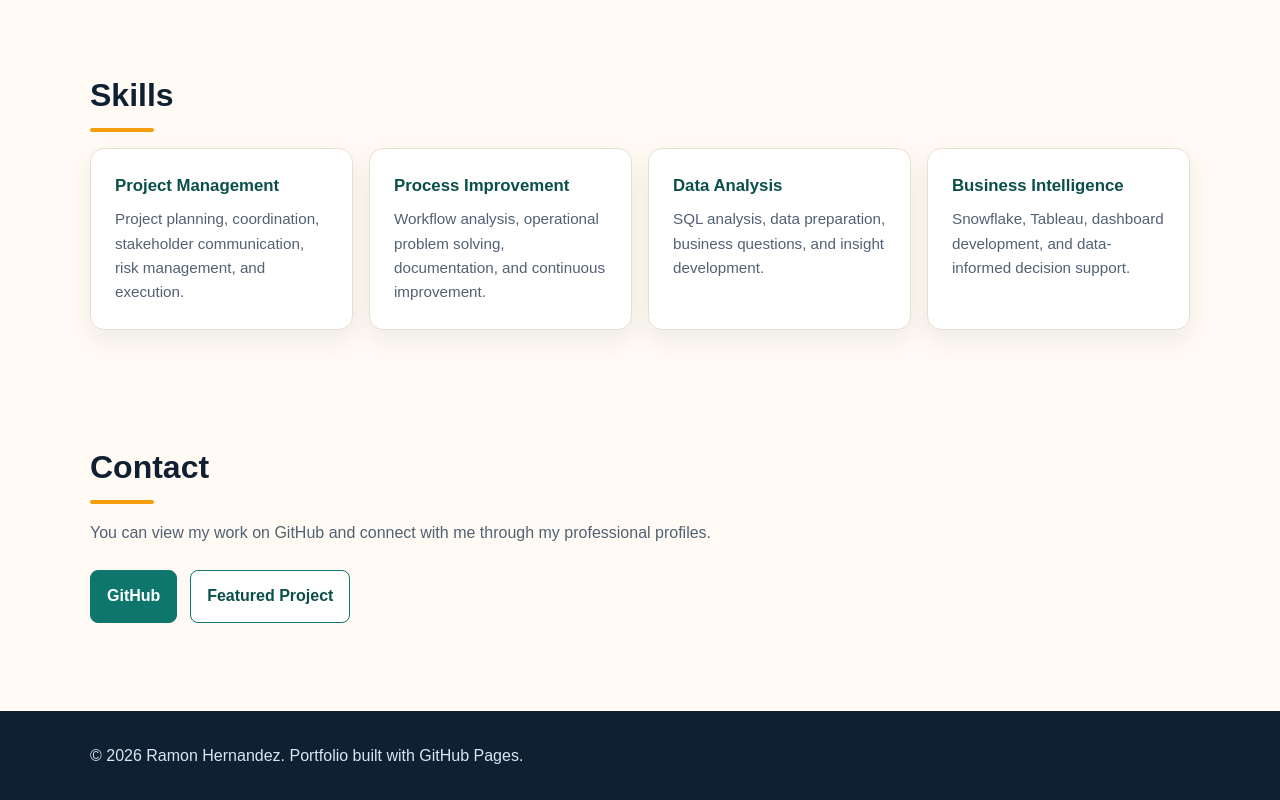
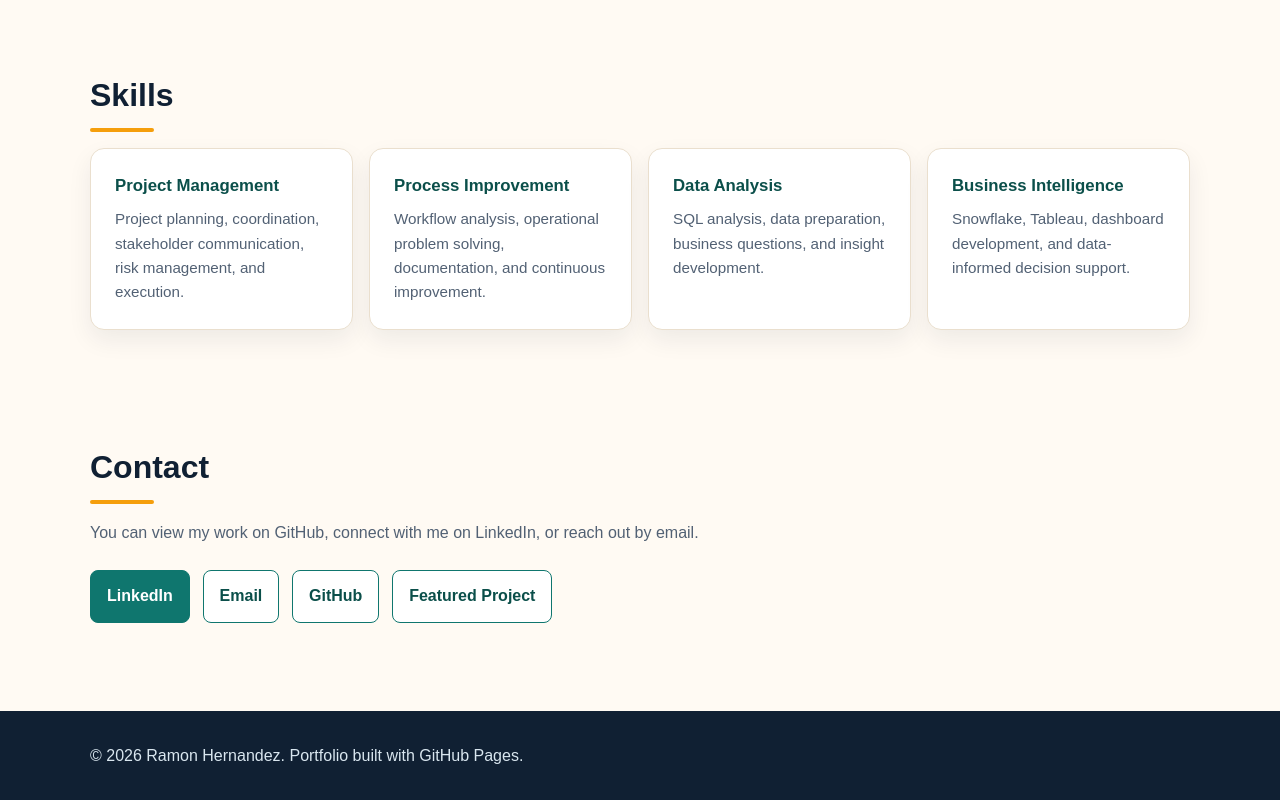
Before and after one commit to ramonhernandesea/ramonhernandesea.github.io, a plain HTML site: page index.html in a window 1280 px wide. Shown: the part 1442-2242 px from the top of the page. Drawn offline with Linux system fonts and the light colour scheme.

Commit message:
Add LinkedIn and email contact links

```diff
--- a/index.html
+++ b/index.html
@@ -272,6 +272,7 @@
         </p>
         <div class="button-row">
           <a class="button primary" href="#projects">View Featured Project</a>
+          <a class="button secondary" href="https://www.linkedin.com/in/ramonhernandezsea/" target="_blank" rel="noopener noreferrer">LinkedIn</a>
           <a class="button secondary" href="https://github.com/ramonhernandesea" target="_blank" rel="noopener noreferrer">GitHub Profile</a>
         </div>
       </div>
@@ -341,10 +342,12 @@
       <div class="container">
         <h2>Contact</h2>
         <p class="section-intro">
-          You can view my work on GitHub and connect with me through my professional profiles.
+          You can view my work on GitHub, connect with me on LinkedIn, or reach out by email.
         </p>
         <div class="button-row">
-          <a class="button primary" href="https://github.com/ramonhernandesea" target="_blank" rel="noopener noreferrer">GitHub</a>
+          <a class="button primary" href="https://www.linkedin.com/in/ramonhernandezsea/" target="_blank" rel="noopener noreferrer">LinkedIn</a>
+          <a class="button secondary" href="mailto:ramonhernandezsea@gmail.com">Email</a>
+          <a class="button secondary" href="https://github.com/ramonhernandesea" target="_blank" rel="noopener noreferrer">GitHub</a>
           <a class="button secondary" href="https://github.com/ramonhernandesea/enterprise-retail-analytics-pipeline" target="_blank" rel="noopener noreferrer">Featured Project</a>
         </div>
       </div>
```
